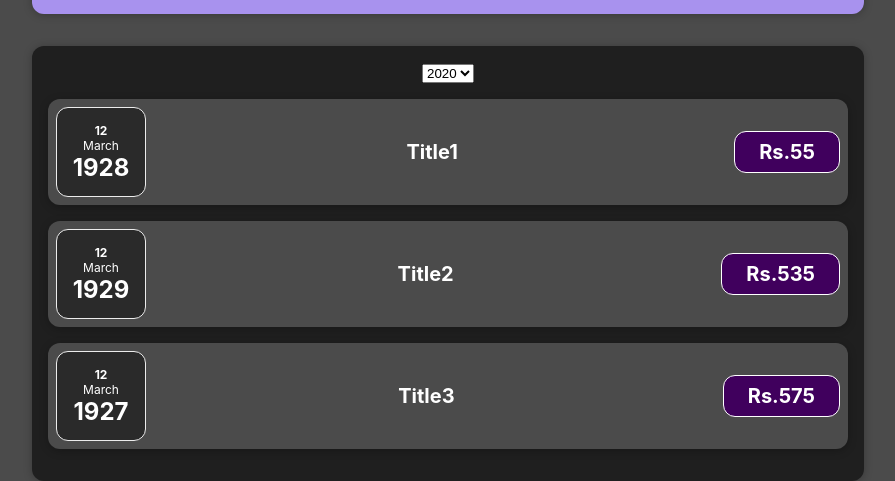
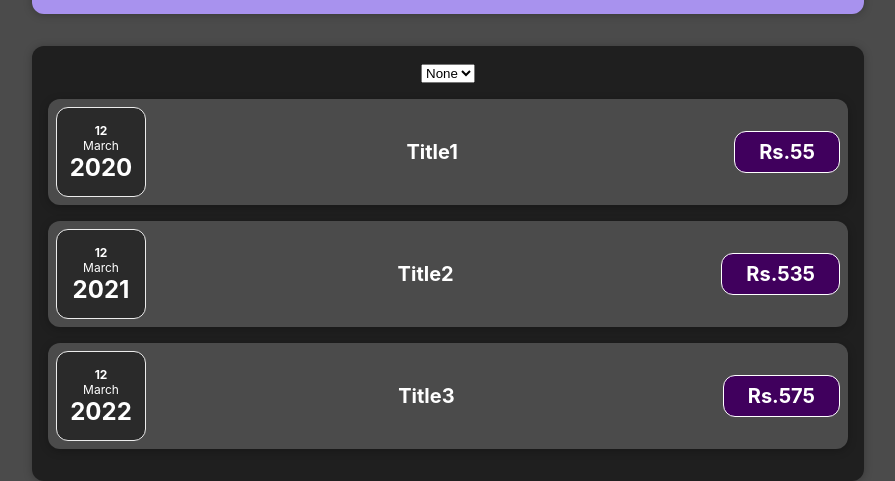
Before and after one commit to gopsey/my-react-learn, a React (Create React App) app: page / in a window 1280 px wide. Shown: the part 270-751 px from the top of the page, without its empty margins (192-1087 px from the left). Built offline with nearby package versions, Linux system fonts and the light colour scheme.

Commit message:
filter functionality works

```diff
--- a/src/App.js
+++ b/src/App.js
@@ -5,9 +5,9 @@ import NewExpense from "./components/NewExpense/NewExpense";
 
 const App = () => {
   const DUMMY_EXPENSES = [
-    { expenseDate: new Date(28, 2, 12), expenseTitle: 'Title1', expenseAmount: 55 },
-    { expenseDate: new Date(29, 2, 12), expenseTitle: 'Title2', expenseAmount: 535 },
-    { expenseDate: new Date(27, 2, 12), expenseTitle: 'Title3', expenseAmount: 575 }
+    { id: '1', expenseDate: new Date(2020, 2, 12), expenseTitle: 'Title1', expenseAmount: 55 },
+    { id: '2', expenseDate: new Date(2021, 2, 12), expenseTitle: 'Title2', expenseAmount: 535 },
+    { id: '3', expenseDate: new Date(2022, 2, 12), expenseTitle: 'Title3', expenseAmount: 575 }
   ];
   const [expenses, setExpenses] = useState(DUMMY_EXPENSES)
   const onSubmitNewExpense = (expensesDataInput) => {
--- a/src/components/Expenses/ExpenseFilter.js
+++ b/src/components/Expenses/ExpenseFilter.js
@@ -6,6 +6,7 @@ const ExpenseFilter = ({onExpenseFilterChange}) => {
     return (
         <>
             <select type="dropdown" onChange={expenseFilterChangeHandler}>
+                <option value="">None</option>
                 <option value="2020">2020</option>
                 <option value="2021">2021</option>
                 <option value="2022">2022</option>
--- a/src/components/Expenses/Expenses.css
+++ b/src/components/Expenses/Expenses.css
@@ -7,3 +7,7 @@
   border-radius: 12px;
   box-shadow: 0 1px 8px rgba(0, 0, 0, 0.25);
 }
+
+.no_expenses {
+  color: #ffffff;
+}
--- a/src/components/Expenses/Expenses.js
+++ b/src/components/Expenses/Expenses.js
@@ -4,20 +4,30 @@ import ExpenseFilter from "./ExpenseFilter";
 import Card from "../UI/Card";
 import { useState } from "react";
 
-const Expenses = ({expenses}) => {
+const Expenses = ({ expenses }) => {
    console.log(expenses, 'from Expenses')
-   const [filteredYear, setFilteredYear] = useState('2020');
+   const [filteredYear, setFilteredYear] = useState('');
    const onExpenseFilterChange = (expenseFilterChangedValue) => {
       setFilteredYear(expenseFilterChangedValue);
       console.log(filteredYear);
    }
+   // Filtering expenses based on Filtered Input Value from Child
+   const filteredExpenses = expenses.filter((expense) => {
+      const expenseDateString = String(expense.expenseDate.getFullYear());
+      const inputDateString = String(filteredYear);
+      return filteredYear === '' ? expense : expenseDateString === inputDateString;
+   })
    return (
       <>
          <Card className="expenses">
             <ExpenseFilter selected={filteredYear} onExpenseFilterChange={onExpenseFilterChange} />
             <div>
                {
-                  expenses.map(ele => <ExpenseItem expenses={ele} />)
+                  filteredExpenses.length === 0
+                  ?
+                  <p className="no_expenses">No Expenses found.</p>
+                  :
+                  filteredExpenses.map(ele => <ExpenseItem key={ele?.id} expenses={ele} />)
                }
             </div>
          </Card>
```
Lines whose indentation alone changed are shown as unchanged.
